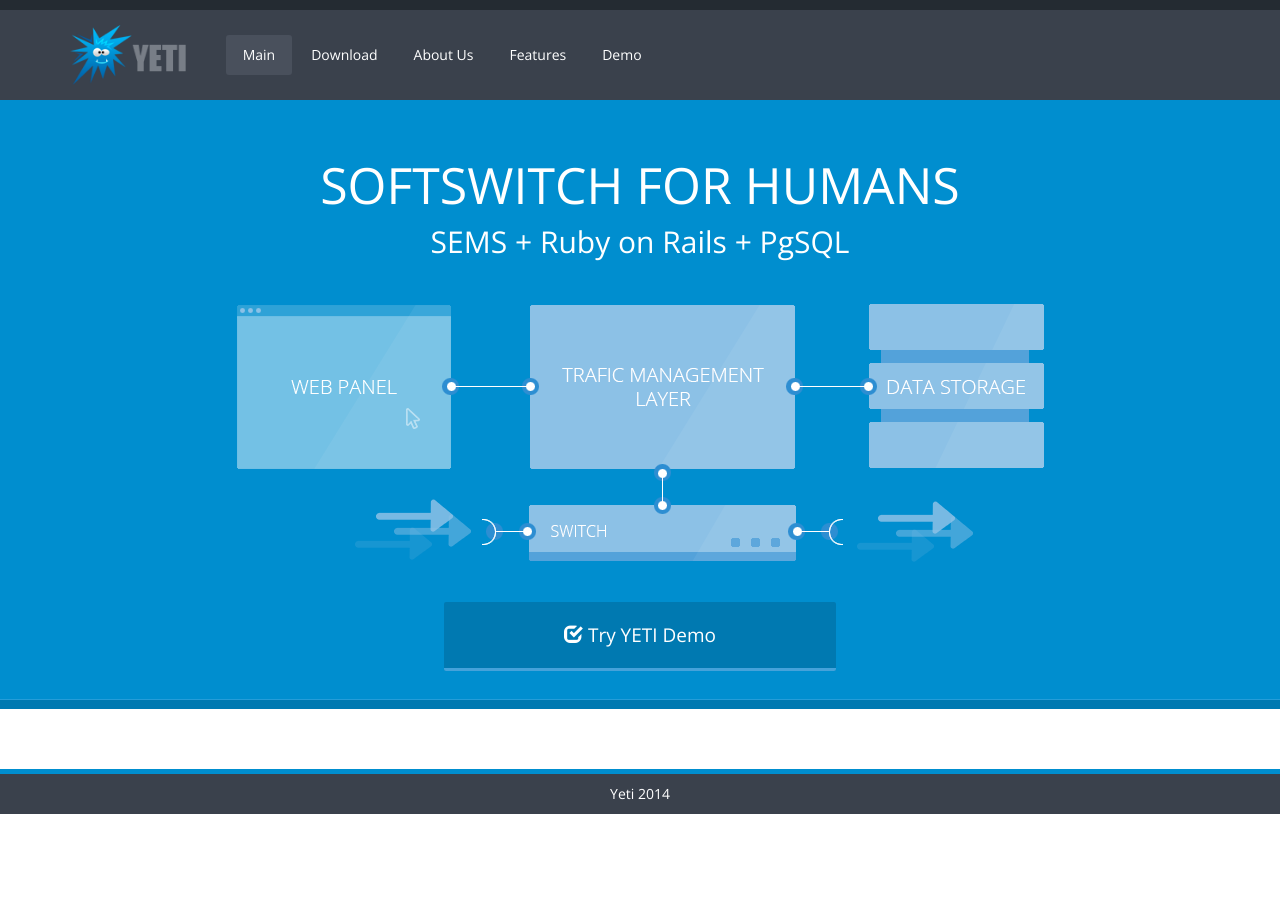
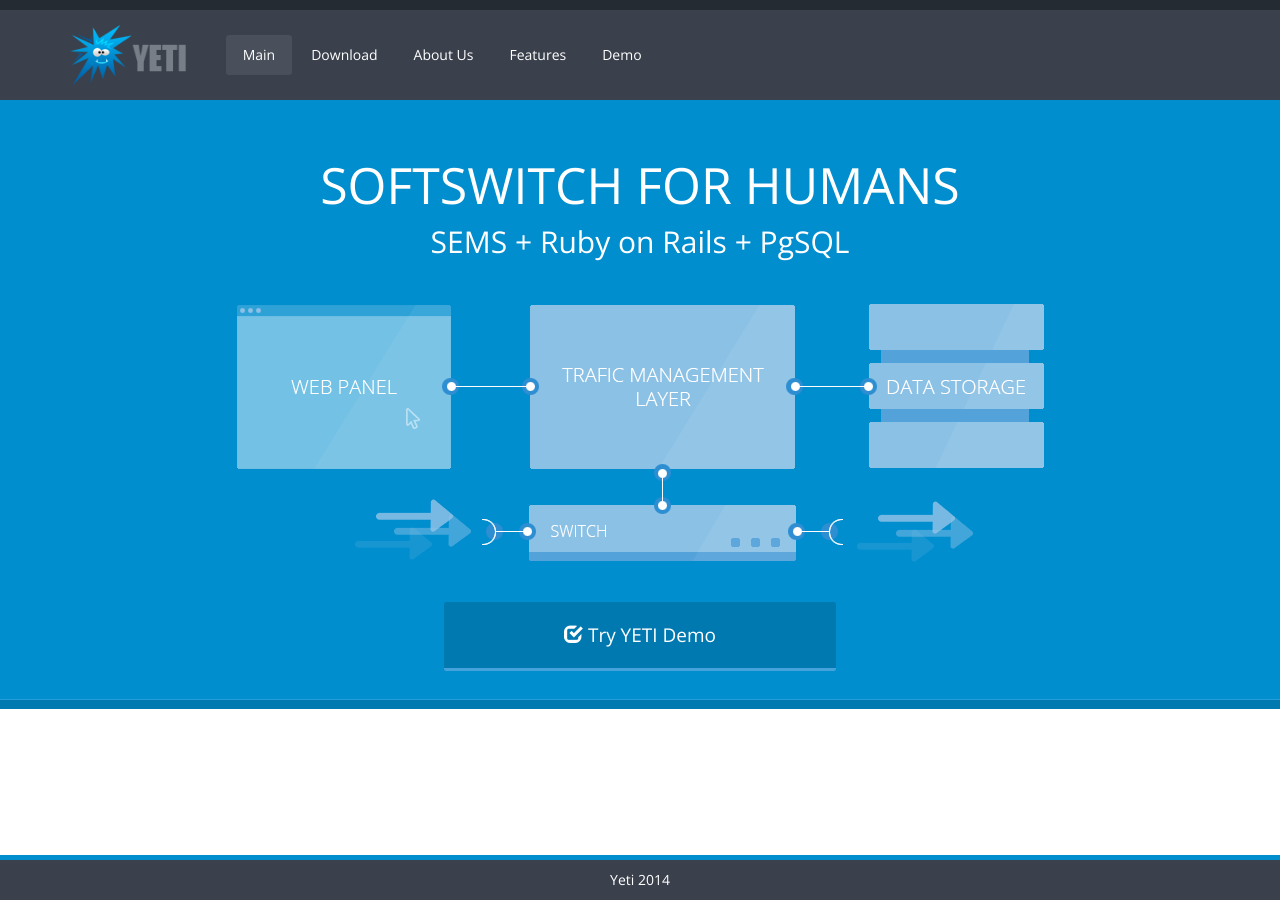
Before and after one commit to yeti-switch/yeti-switch.github.io, a Jekyll site: the page built from index.html, in a window 1280 px wide. Built offline with Jekyll 4.4.1, drawn with Linux system fonts in a browser that asks for light colours; Markdown is read by kramdown in place of the engine named in the settings.

Commit message:
footer fix at main page

```diff
--- a/_layouts/main.html
+++ b/_layouts/main.html
@@ -4,6 +4,7 @@
        {% include header.html %}
 </head>
 <body>
+<div class="wrapper">
 <div class="header_line">
 </div>
 {% include menu.html %}
@@ -17,6 +18,8 @@
 
     </div>
 </div>
+<div class="footer-push"></div>
+    </div>
 <div class="footer">
     {% include footer.html %}
 </div>
```
